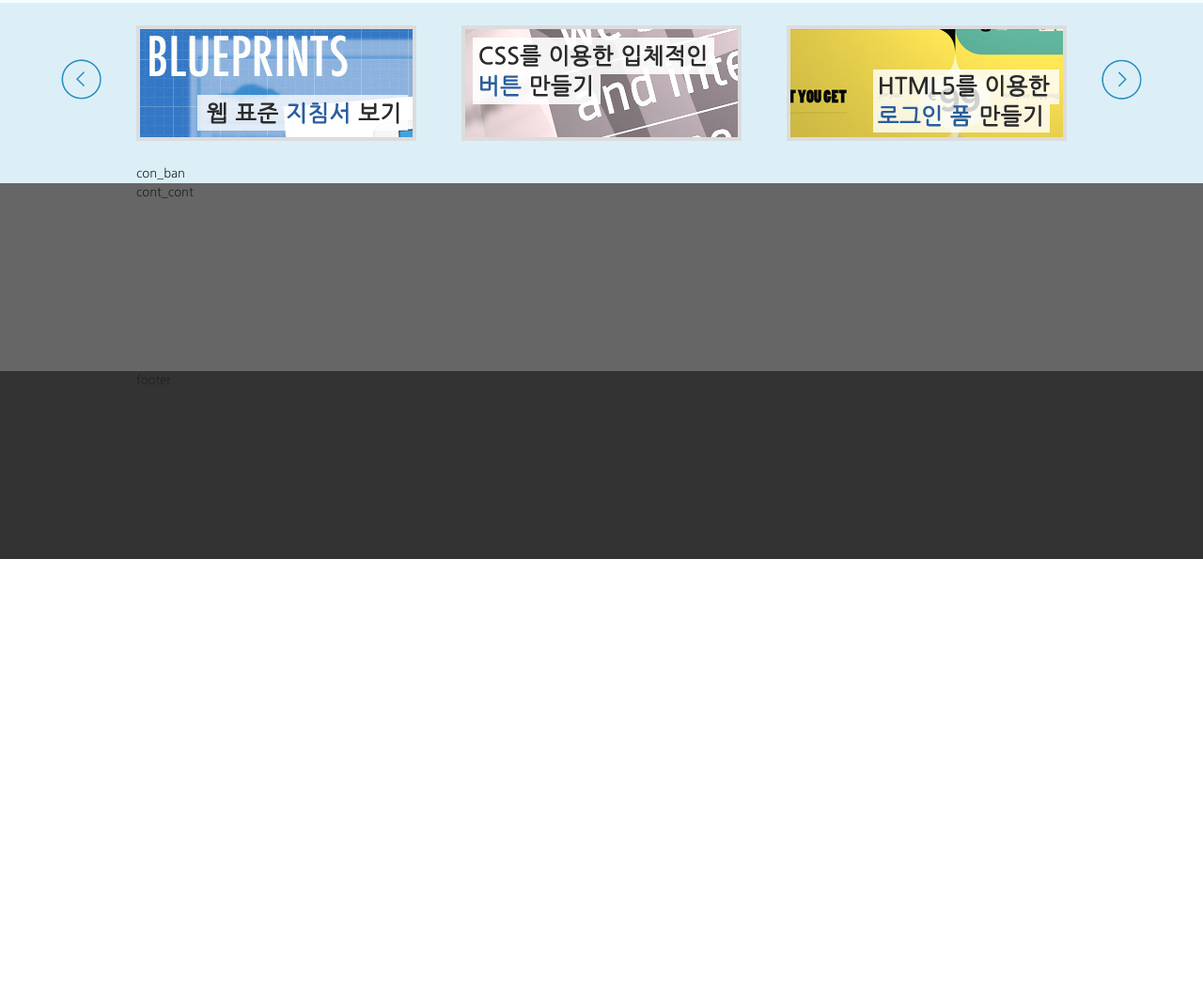
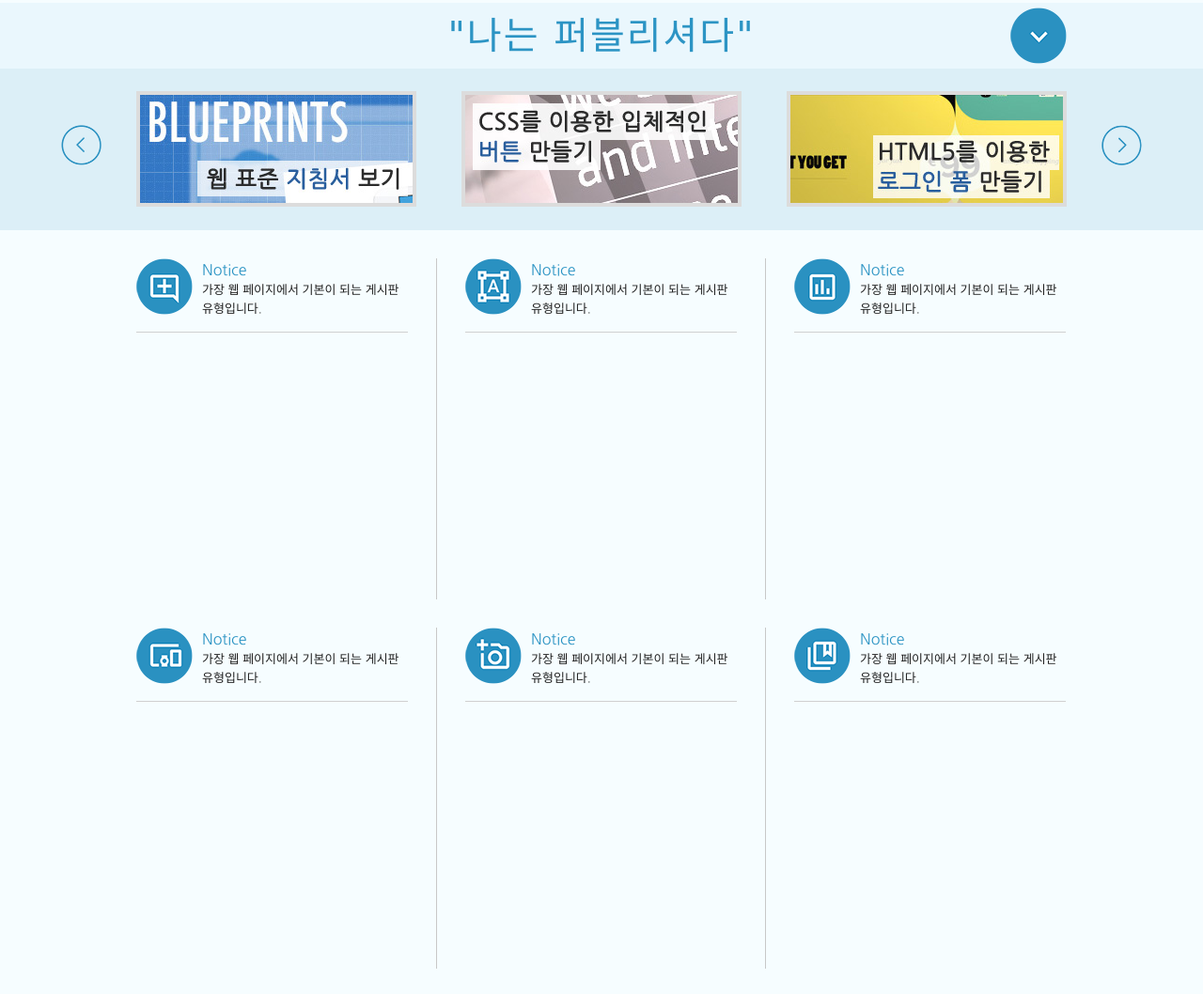
Before and after one commit to 09-Song/website-lecture, a plain HTML site: page app/index.html in a window 1280 px wide. Shown: the part 550-1608 px from the top of the page at 94% size. Before the commit the page ends 1145 px from the top, so only its background shows below. Drawn offline with Linux system fonts and the light colour scheme; a web font is replaced by a local one.

Commit message:
컨텐츠 레이아웃

```diff
--- a/app/css/style.css
+++ b/app/css/style.css
@@ -1,4 +1,3 @@
-@charset "utf-8";
 @charset "utf-8";
 
 /* 스킵 내비게이션  */
@@ -46,9 +45,7 @@
   background-color: #dceff7;
 }
 #cont_cont {
-  width: 100%;
-  height: 200px;
-  background: #666;
+  background-color: #f6fdff;
 }
 
 /* 컨테이너 */
@@ -246,3 +243,94 @@
 .ban ul li img:hover {
   border-color: #98bcdc;
 }
+
+/* 컨텐츠 */
+.cont {
+  overflow: hidden;
+  padding-top: 30px;
+}
+.cont .column {
+  position: relative;
+  float: left;
+  width: 289px;
+  height: 363px;
+  margin: 0 30px 30px 0;
+  padding-right: 30px;
+}
+.cont .column.col1 {
+  border-right: 1px solid #c8c8c8;
+}
+.cont .column.col2 {
+  border-right: 1px solid #c8c8c8;
+}
+.cont .column.col3 {
+  margin-right: 0;
+  padding-right: 0;
+}
+.cont .column.col4 {
+  border-right: 1px solid #c8c8c8;
+}
+.cont .column.col5 {
+  border-right: 1px solid #c8c8c8;
+}
+.cont .column.col6 {
+  margin-right: 0;
+  padding-right: 0;
+}
+
+.cont .column .ico_img {
+  display: block;
+  width: 60px;
+  height: 60px;
+  background: url(../img/icon.png) no-repeat;
+  position: absolute;
+  left: 0;
+  top: 0;
+}
+.cont .column .ico_tit {
+  padding-left: 70px;
+  font-size: 16px;
+  color: #2c94c4;
+}
+.cont .column .ico_desc {
+  padding-left: 70px;
+  border-bottom: 1px solid #d0d0d0;
+  padding-bottom: 15px;
+}
+
+.cont .col1 .ico_img {
+  background-position: 0 -240px;
+}
+.cont .col2 .ico_img {
+  background-position: 0 -300px;
+}
+.cont .col3 .ico_img {
+  background-position: 0 -360px;
+}
+.cont .col4 .ico_img {
+  background-position: 0 -420px;
+}
+.cont .col5 .ico_img {
+  background-position: 0 -480px;
+}
+.cont .col6 .ico_img {
+  background-position: 0 -540px;
+}
+.cont .col1 .ico_img:hover {
+  background-position: -60px -240px;
+}
+.cont .col2 .ico_img:hover {
+  background-position: -60px -300px;
+}
+.cont .col3 .ico_img:hover {
+  background-position: -60px -360px;
+}
+.cont .col4 .ico_img:hover {
+  background-position: -60px -420px;
+}
+.cont .col5 .ico_img:hover {
+  background-position: -60px -480px;
+}
+.cont .col6 .ico_img:hover {
+  background-position: -60px -540px;
+}
--- a/app/index.html
+++ b/app/index.html
@@ -13,9 +13,6 @@
     <!-- 웹 폰트 -->
     <link href="https://fonts.googleapis.com/css?family=Nanum+Gothic&display=swap" rel="stylesheet">
     <link href="https://fonts.googleapis.com/css?family=Nanum+Brush+Script&display=swap" rel="stylesheet">
-
-    <!-- 웹 폰트 -->
-    <link href="https://fonts.googleapis.com/css?family=Nanum+Gothic&display=swap" rel="stylesheet">
 </head>
 <body>
     <!-- 스킵 내비게이션 -->
@@ -39,7 +36,7 @@
                         <h1>Professional Publisher & Designer</h1><br>
                         <a href="https://webstoryboy.co.kr">webstoryboy.co.kr</a>
                     </div>
-                    <!-- //헤어 타이틀 -->
+                    <!-- //헤더 타이틀 -->
 
                     <!-- 이미지를 표현하는 방법
                         1. img 태그로 표현(의미가 있을 때 / alt 태그 - 대체 문자 표현
@@ -118,6 +115,16 @@
                     </div>
                 </div>
             </div>
+            <!-- //cont_nav -->
+
+            <div id="cont_tit">
+                <div class="container">
+                    <div class="tit">
+                        <h2>"나는 퍼블리셔다"</h2>
+                        <a href="#" class="btn"><span class="ir_pm">전체메뉴</span></a>
+                    </div>
+                </div>
+            </div>
             <!-- //con_tit -->
             <div id="cont_ban">
                 <div class="container">
@@ -133,12 +140,41 @@
                 </div>
             </div>
             <!-- //con_ban -->
-            <div id="cont_ban">
-                <div class="container">con_ban</div>
-            </div>
-            <!-- //con_ban -->
             <div id="cont_cont">
-                <div class="container">cont_cont</div>
+                <div class="container">
+                    <div class="cont">
+                        <div class="column col1">
+                            <h3><span class="ico_img ir_pm">아이콘</span><span class="ico_tit">Notice</span></h3>
+                            <p class="ico_desc">가장 웹 페이지에서 기본이 되는 게시판 유형입니다.</p>
+                        </div>
+                        <!-- //col1 -->
+                        <div class="column col2">
+                            <h3><span class="ico_img ir_pm">아이콘</span><span class="ico_tit">Notice</span></h3>
+                            <p class="ico_desc">가장 웹 페이지에서 기본이 되는 게시판 유형입니다.</p>
+                        </div>
+                        <!-- //col2 -->
+                        <div class="column col3">
+                            <h3><span class="ico_img ir_pm">아이콘</span><span class="ico_tit">Notice</span></h3>
+                            <p class="ico_desc">가장 웹 페이지에서 기본이 되는 게시판 유형입니다.</p>
+                        </div>
+                        <!-- //col3 -->
+                        <div class="column col4">
+                            <h3><span class="ico_img ir_pm">아이콘</span><span class="ico_tit">Notice</span></h3>
+                            <p class="ico_desc">가장 웹 페이지에서 기본이 되는 게시판 유형입니다.</p>
+                        </div>
+                        <!-- //col4 -->
+                        <div class="column col5">
+                            <h3><span class="ico_img ir_pm">아이콘</span><span class="ico_tit">Notice</span></h3>
+                            <p class="ico_desc">가장 웹 페이지에서 기본이 되는 게시판 유형입니다.</p>
+                        </div>
+                        <!-- //col5 -->
+                        <div class="column col6">
+                            <h3><span class="ico_img ir_pm">아이콘</span><span class="ico_tit">Notice</span></h3>
+                            <p class="ico_desc">가장 웹 페이지에서 기본이 되는 게시판 유형입니다.</p>
+                        </div>
+                        <!-- //col6 -->
+                    </div>
+                </div>
             </div>
             <!-- //cont_cont -->
         </div>
```
